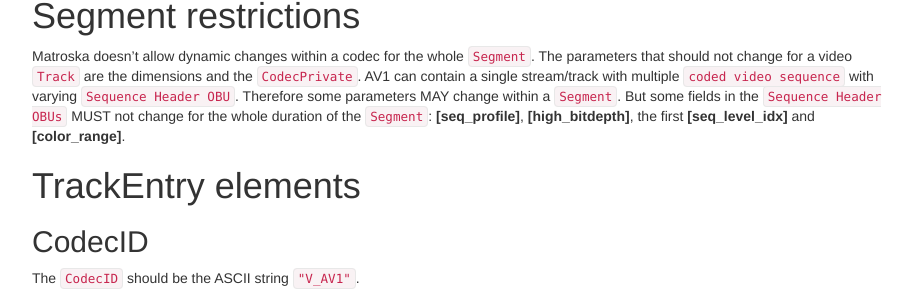
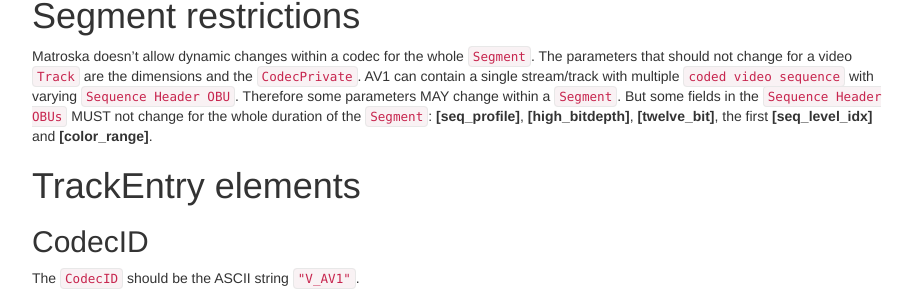
Before and after one commit to ietf-wg-cellar/matroska-specification, a Jekyll site: the page built from codec/av1.md, in a window 1280 px wide and 1400 px high, scrolled down 741 px. Shown: the part 152-452 px from the top of the window, without its empty margins (273-1193 px from the left). Built offline with Jekyll 4.4.1, drawn with Linux system fonts in a browser that asks for light colours; our own code applies the rules of GitHub Pages for plain Markdown files; some of the changed text lies outside the part shown.

Commit message:
av1: high_bitdepth works in pair with twelve_bit

```diff
--- a/codec/av1.md
+++ b/codec/av1.md
@@ -28,7 +28,7 @@ All the OBUs that are associated with a time instant. It consists of a `Temporal
 
 # Segment restrictions
 
-Matroska doesn't allow dynamic changes within a codec for the whole `Segment`. The parameters that should not change for a video `Track` are the dimensions and the `CodecPrivate`. AV1 can contain a single stream/track with multiple `coded video sequence` with varying `Sequence Header OBU`. Therefore some parameters MAY change within a `Segment`. But some fields in the `Sequence Header OBUs` MUST not change for the whole duration of the `Segment`: __[seq_profile]__, __[high_bitdepth]__, the first __[seq_level_idx]__ and __[color_range]__.
+Matroska doesn't allow dynamic changes within a codec for the whole `Segment`. The parameters that should not change for a video `Track` are the dimensions and the `CodecPrivate`. AV1 can contain a single stream/track with multiple `coded video sequence` with varying `Sequence Header OBU`. Therefore some parameters MAY change within a `Segment`. But some fields in the `Sequence Header OBUs` MUST not change for the whole duration of the `Segment`: __[seq_profile]__, __[high_bitdepth]__, __[twelve_bit]__, the first __[seq_level_idx]__ and __[color_range]__.
 
 
 # TrackEntry elements
@@ -73,7 +73,7 @@ The OBUs in the `Block` SHOULD follow __[Low Overhead Bitstream Format syntax]__
 
 OBU trailing bits SHOULD be limited to byte alignment and SHOULD not be used for padding.
 
-`Sequence Header OBUs` MAY be found within `Blocks` if some values differ during the whole sequence of frames. They MUST have the __[same seq_profile]__, __[high_bitdepth]__, first __[seq_level_idx]__ and __[color_range]__ as the `Sequence Header OBU` found in the `CodecPrivate`. They SHOULD be ommitted if all of them are exacly the same as the one found in `CodecPrivate`.
+`Sequence Header OBUs` MAY be found within `Blocks` if some values differ during the whole sequence of frames. They MUST have the __[same seq_profile]__, __[high_bitdepth]__, __[twelve_bit]__, the first __[seq_level_idx]__ and __[color_range]__ as the `Sequence Header OBU` found in the `CodecPrivate`. They SHOULD be ommitted if all of them are exacly the same as the one found in `CodecPrivate`.
 
 A `SimpleBlock` SHOULD be marked as a Keyframe if the first `Frame Header OBU` in the `Block` has a __[frame_type]__ of `KEY_FRAME`.
 
```
